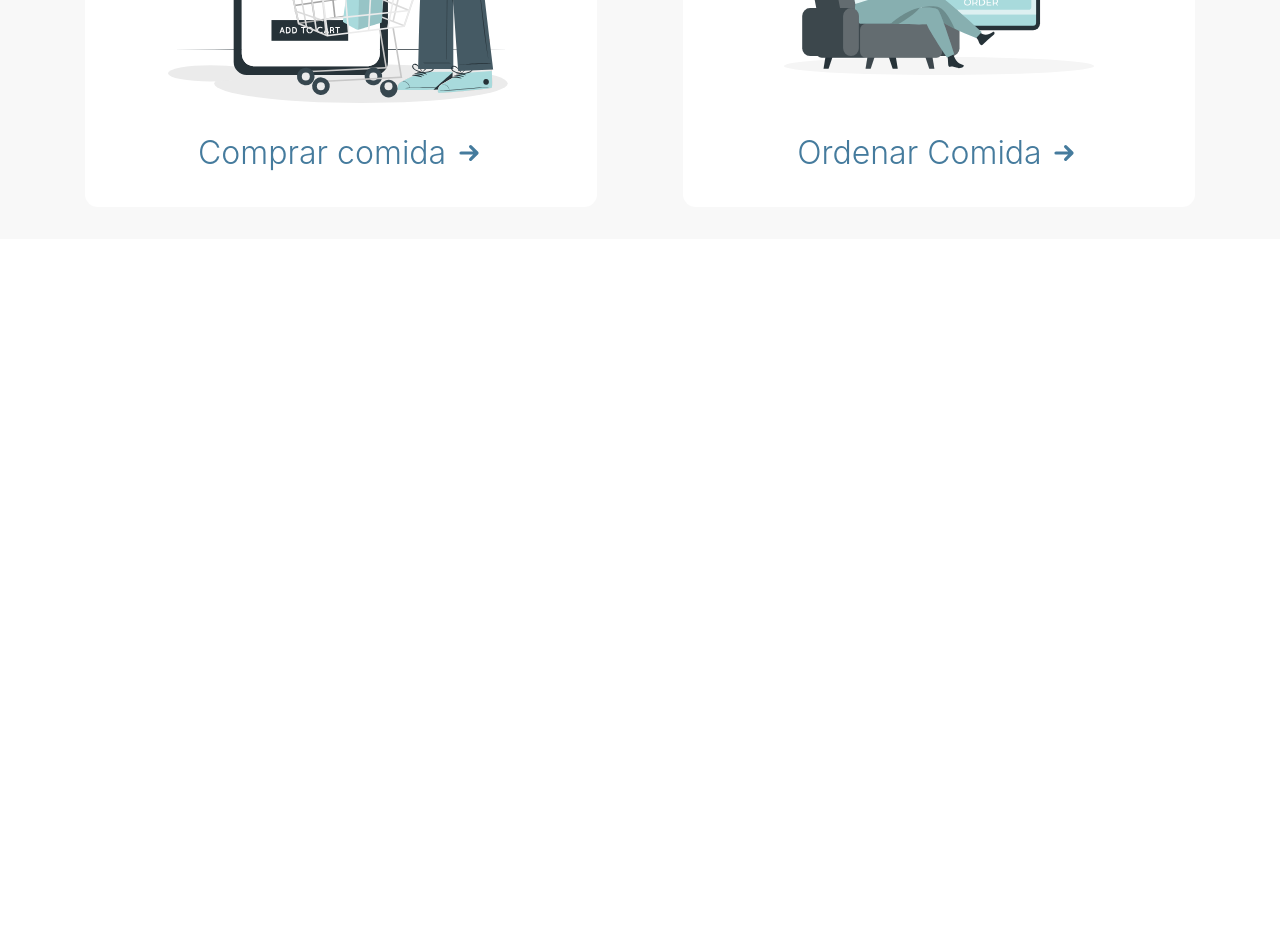
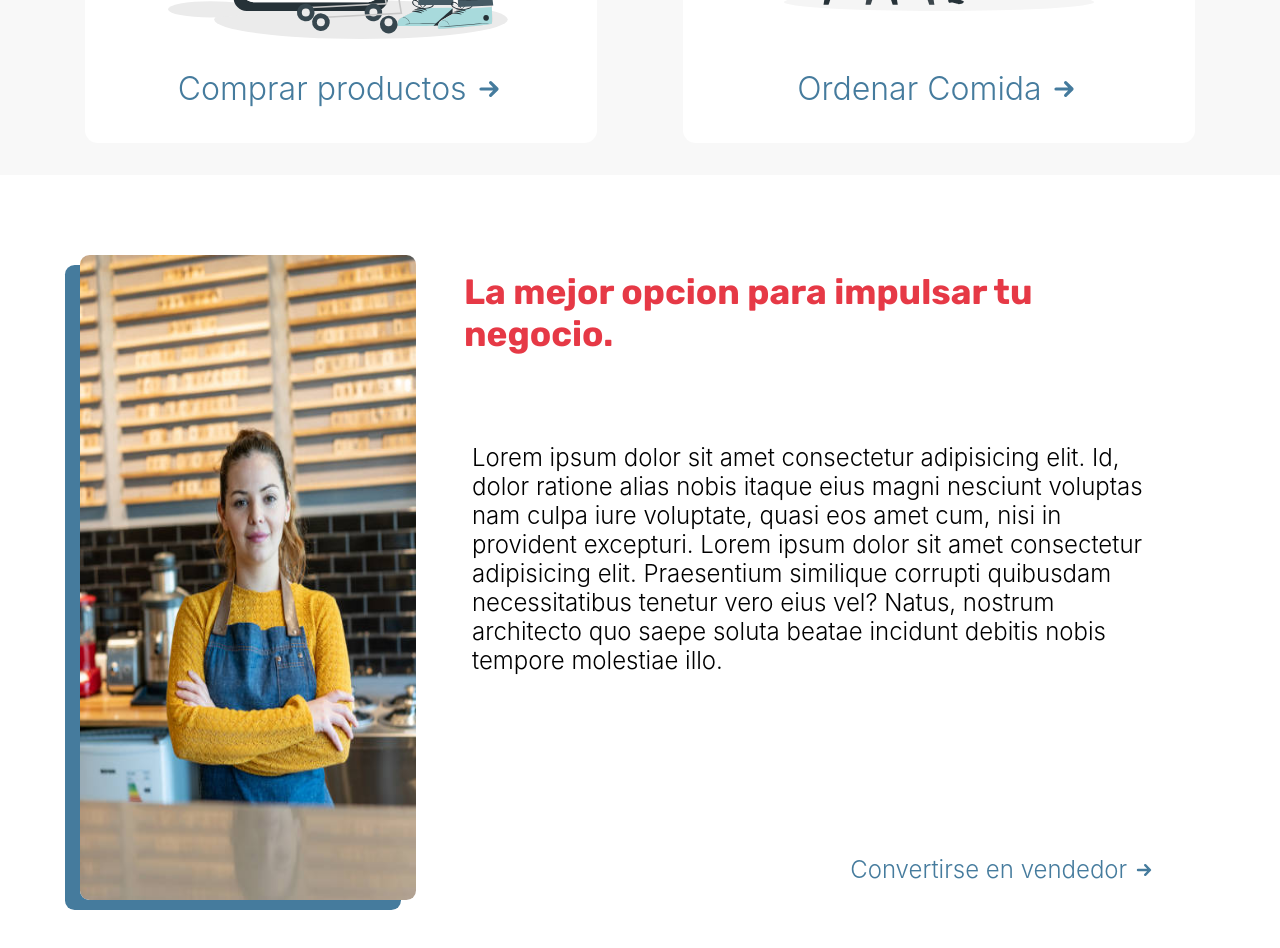
Before and after one commit to Gus2708/menestore, a React (Create React App) app: page / in a window 1280 px wide. Shown: the part 1040-1988 px from the top of the page. Before the commit the page ends 1279 px from the top, so only its background shows below. Built offline with nearby package versions, Linux system fonts and the light colour scheme.

Commit message:
homepage

```diff
--- a/src/App.css
+++ b/src/App.css
@@ -128,7 +128,7 @@
   align-items: center;
   min-width: 100%;
   background-color: #EBEBEB;
-  padding: 10em 2em;
+  padding: 8em 2em;
 }
 
 .header .blur{
@@ -262,3 +262,69 @@
   width: 25em;
   transition: all .3s ease;
 }
+
+.about{
+  display: flex;
+  width: 100%;
+  padding: 5em;
+  flex-wrap: nowrap;
+  flex-direction: row;
+}
+
+.about img{
+  width: 30%;
+  position: relative;
+  top: 20%;
+  border-radius: .6em;
+  box-shadow: -15px 10px 0px #457B9D;
+  transition: all .3s ease;
+}
+
+.about img:hover{
+  box-shadow: -18px 13px 0px #457B9D;
+  transition: all .3s ease;
+}
+
+.about .text{
+  padding: 1em 2em;
+  display: flex;
+  flex-direction: column;
+}
+
+.about .text h2{
+  position: relative;
+  font-size: 2.2em;
+  color: #E63946;
+  font-family: 'Rubik', sans-serif;
+  margin-bottom: 2.5em;
+  margin-left: 1rem;
+}
+
+.about .text p{
+  margin-left: 2em;
+  font-size: 1.5em;
+  margin-left: 1.5rem;
+  font-weight: 300;
+}
+
+.about .text a{
+  font-size: 1.5em;
+  align-self: flex-end;
+  margin-top: 25%;
+  display: flex;
+  color: #457B9D;
+  cursor: pointer;
+  font-weight: 300;
+}
+
+.about .text a i{
+  width: 1.5em;
+  margin-left: .2em;
+  display: flex;
+  align-items: flex-end;
+  padding-bottom: 0.1em;
+}
+
+.about .text a i svg{
+  width: 1em;
+}
--- a/src/Home.js
+++ b/src/Home.js
@@ -6,8 +6,8 @@ export const Home = () => {
   return (
     <div>
         <div className="header">
-        <div className="blur"></div>
-        <img className='backgroundImageHeader' src={require("./img/lucrezia-carnelos-wQ9VuP_Njr4-unsplash.jpg")} alt="" srcset="" />
+            <div className="blur"></div>
+            <img className='backgroundImageHeader' src={require("./img/lucrezia-carnelos-wQ9VuP_Njr4-unsplash.jpg")} alt="" srcset="" />
             <h2>Si tienes <b>MeneStore</b>, tienes todo.</h2>
             <div className="search">
                 <input type="text" placeholder='Busca tu tienda favorita:'/>
@@ -24,7 +24,7 @@ export const Home = () => {
         <div className="category">
             <div className="shop">
                 <img src={grocery}/>
-                <p>Comprar comida<i><svg xmlns="http://www.w3.org/2000/svg" class="h-5 w-5" viewBox="0 0 20 20" fill="currentColor">
+                <p>Comprar productos<i><svg xmlns="http://www.w3.org/2000/svg" class="h-5 w-5" viewBox="0 0 20 20" fill="currentColor">
                     <path fill-rule="evenodd" d="M10.293 5.293a1 1 0 011.414 0l4 4a1 1 0 010 1.414l-4 4a1 1 0 01-1.414-1.414L12.586 11H5a1 1 0 110-2h7.586l-2.293-2.293a1 1 0 010-1.414z" clip-rule="evenodd" />
                 </svg></i></p>
             </div>
@@ -35,6 +35,17 @@ export const Home = () => {
                 </svg></i></p>
             </div>
         </div>
+        <div className="about">
+            <img src={require("./img/istockphoto-1138671697-612x612.jpg")}/>
+            <div className="text">
+                <h2>La mejor opcion para impulsar tu negocio.</h2>
+                <p>Lorem ipsum dolor sit amet consectetur adipisicing elit. Id, dolor ratione alias nobis itaque eius magni nesciunt voluptas nam culpa iure voluptate, quasi eos amet cum, nisi in provident excepturi. Lorem ipsum dolor sit amet consectetur adipisicing elit. Praesentium similique corrupti quibusdam necessitatibus tenetur vero eius vel? Natus, nostrum architecto quo saepe soluta beatae incidunt debitis nobis tempore molestiae illo.</p>
+                <a>Convertirse en vendedor <i><svg xmlns="http://www.w3.org/2000/svg" class="h-5 w-5" viewBox="0 0 20 20" fill="currentColor">
+                    <path fill-rule="evenodd" d="M10.293 5.293a1 1 0 011.414 0l4 4a1 1 0 010 1.414l-4 4a1 1 0 01-1.414-1.414L12.586 11H5a1 1 0 110-2h7.586l-2.293-2.293a1 1 0 010-1.414z" clip-rule="evenodd" />
+                </svg></i></a>
+            </div>
+
+        </div>
     </div>
   )
 }
```
Also changed, not shown: src/img/istockphoto-1138671697-612x612.jpg (added).
